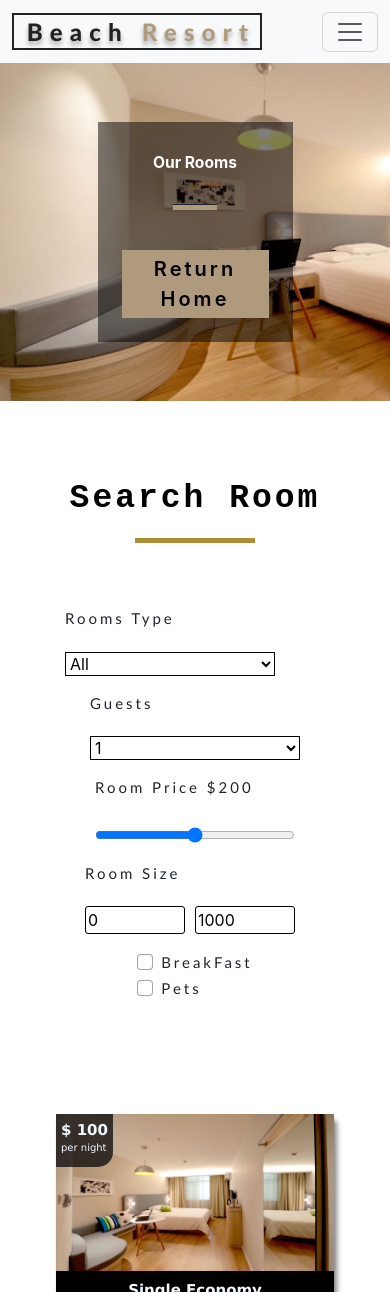
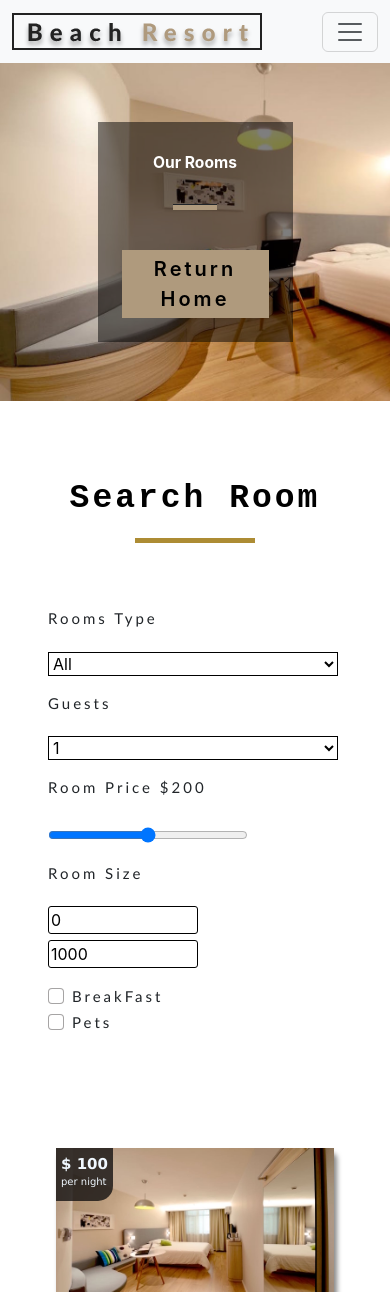
Before and after one commit to samuhik-karya/our_project, a React (Create React App) app: page /Rooms in a window 390 px wide. Shown: the top 1292 px of the page. Built offline with nearby package versions, Linux system fonts and the light colour scheme.

Commit message:
Updated CSS

```diff
--- a/src/assets/stylesheets/roomCard.css
+++ b/src/assets/stylesheets/roomCard.css
@@ -56,10 +56,11 @@ img:hover {
 .roombotton {
     display: none;
     position: absolute;
-    top: 42%;
-    left: 30%;
-    right: 30%;
-    bottom: 42%;
+    bottom: 45%;
+    left: 50%;
+    transform: translateX(-50%);
+    height: 45px;
+    width: 120px;
 }
 
 .card:hover>img {
--- a/src/assets/stylesheets/roomsearch.css
+++ b/src/assets/stylesheets/roomsearch.css
@@ -65,7 +65,10 @@
 #max_size:hover {
     border: 2px solid black;
 }
-
+#last_option{
+    margin-top: 0px;
+    margin-left: 0px;
+}
 label {
     font-size: 15px;
     font-family: 'Gill Sans', 'Gill Sans MT', Calibri, 'Trebuchet MS', sans-serif;
@@ -80,3 +83,40 @@ label {
 #Pets {
     border: 1px solid rgba(79, 75, 75, 0.5);
 }
+
+@media (max-width: 768px) {
+
+    .options {
+        justify-content: flex-start !important;
+    }
+
+    #select_room_type {
+        width: 290px;
+        border: 1px solid black;
+        background-color: white;
+        margin-top: 6px;
+    }
+    #select_guest_number {
+        width: 290px;
+        border: 1px solid black;
+        background-color: white;
+        margin-top: 6px;
+        margin-right: 10% !important;
+    }
+    #min_size {
+        width: 150px;
+        border: 1px solid black;
+        background-color: white;
+        margin-top: 6px;
+        border-radius: 3px;
+        margin-right: 10px;
+    }
+    #max_size {
+        width: 150px;
+        border: 1px solid black;
+        background-color: white;
+        margin-top: 6px;
+        border-radius: 3px;
+        margin-right: 10px;
+    }
+}
--- a/src/components/SearchRoomSection.js
+++ b/src/components/SearchRoomSection.js
@@ -29,7 +29,7 @@ const SearchRoomSection = () => {
         <div className='container-flex'>
             <h1 className='text-center pt-5 pb-2' style={main_text}>Search Room</h1>
             <div className="container" id='line_under_text' />
-            <div className="container d-flex flex-row justify-content-around flex-wrap align-items-center p-5">
+            <div className="container options d-flex flex-row justify-content-around flex-wrap align-items-center p-5">
                 <div className='select-option'>
                     <label className="py-3" htmlFor="roomtype">Rooms Type</label><br></br>
                     <select className="custom-select custom-select-lg" id='select_room_type'>
```
